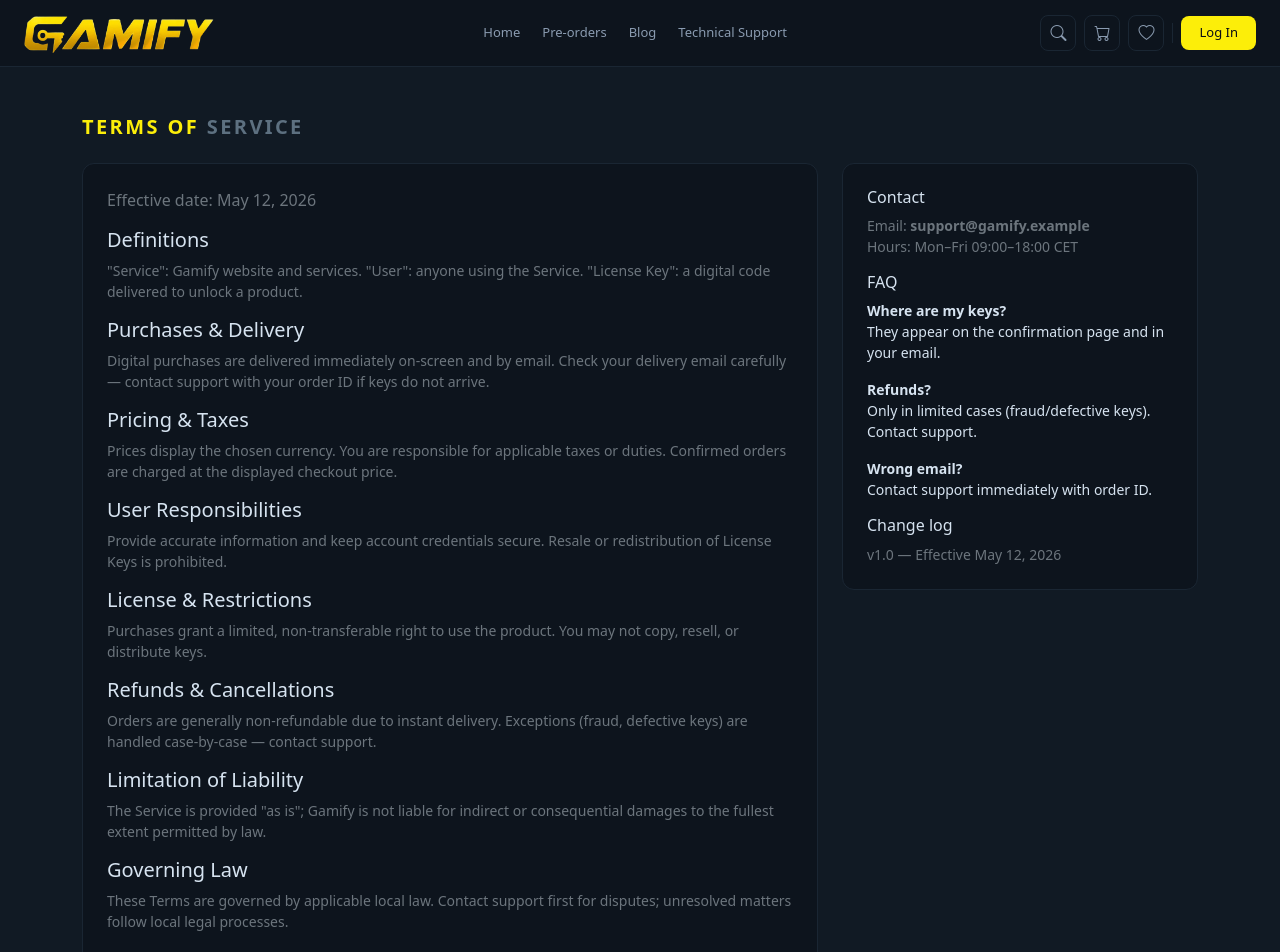
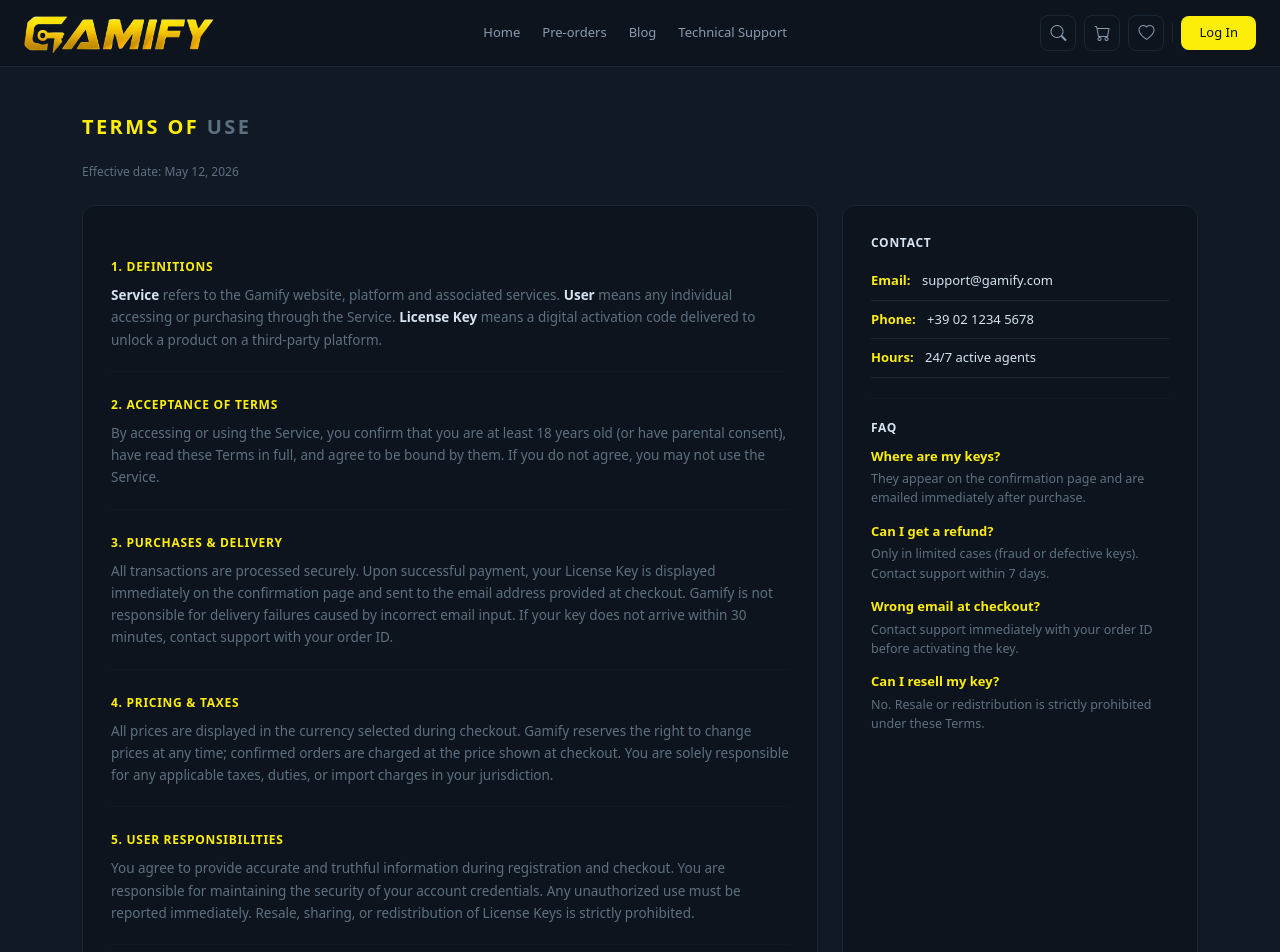
Before and after one commit to christian-matarazzo/gamify, a React app in the folder frontend/: page /terms in a window 1280 px wide. Shown: the top 952 px of the page. Built offline with nearby package versions, Linux system fonts and the light colour scheme; no server answers; the HTML template or start-up script is replaced by a standard one.

Commit message:
terms page refactor + styling

```diff
--- a/frontend/src/pages/TermsPage.jsx
+++ b/frontend/src/pages/TermsPage.jsx
@@ -1,54 +1,114 @@
 import React from 'react';
-import '../styles/CheckoutPage.css';
+import '../styles/TermsPage.css';
 
 export default function TermsPage() {
   return (
     <div className="container py-5">
-            <h2 className="gamify-cart-heading mb-4"><span>Terms of</span> Service</h2>
+      <h2 className="gamify-cart-heading mb-4"><span>Terms of</span> Use</h2>
+      <span className="gamify-terms-date">Effective date: May 12, 2026</span>
 
-            <div className="row">
+      <div className="row g-4">
         <div className="col-lg-8">
-                    <div className="gamify-checkout-section p-4">
-                        <p className="text-secondary mb-3">Effective date: May 12, 2026</p>
+          <div className="gamify-terms-section">
 
-                        <h5>Definitions</h5>
-                        <p className="small text-secondary">"Service": Gamify website and services. "User": anyone using the Service. "License Key": a digital code delivered to unlock a product.</p>
+            <p className="gamify-terms-section-title">1. Definitions</p>
+            <p className="gamify-terms-body">
+              <strong className="gamify-terms-strong">Service</strong> refers to the Gamify website, platform and associated services.{' '}
+              <strong className="gamify-terms-strong">User</strong> means any individual accessing or purchasing through the Service.{' '}
+              <strong className="gamify-terms-strong">License Key</strong> means a digital activation code delivered to unlock a product on a third-party platform.
+            </p>
 
-                        <h5 className="mt-3">Purchases & Delivery</h5>
-                        <p className="small text-secondary">Digital purchases are delivered immediately on-screen and by email. Check your delivery email carefully — contact support with your order ID if keys do not arrive.</p>
+            <hr className="gamify-terms-divider" />
 
-                        <h5 className="mt-3">Pricing & Taxes</h5>
-                        <p className="small text-secondary">Prices display the chosen currency. You are responsible for applicable taxes or duties. Confirmed orders are charged at the displayed checkout price.</p>
+            <p className="gamify-terms-section-title">2. Acceptance of Terms</p>
+            <p className="gamify-terms-body">
+              By accessing or using the Service, you confirm that you are at least 18 years old (or have parental consent), have read these Terms in full, and agree to be bound by them. If you do not agree, you may not use the Service.
+            </p>
 
-                        <h5 className="mt-3">User Responsibilities</h5>
-                        <p className="small text-secondary">Provide accurate information and keep account credentials secure. Resale or redistribution of License Keys is prohibited.</p>
+            <hr className="gamify-terms-divider" />
 
-                        <h5 className="mt-3">License & Restrictions</h5>
-                        <p className="small text-secondary">Purchases grant a limited, non-transferable right to use the product. You may not copy, resell, or distribute keys.</p>
+            <p className="gamify-terms-section-title">3. Purchases &amp; Delivery</p>
+            <p className="gamify-terms-body">
+              All transactions are processed securely. Upon successful payment, your License Key is displayed immediately on the confirmation page and sent to the email address provided at checkout. Gamify is not responsible for delivery failures caused by incorrect email input. If your key does not arrive within 30 minutes, contact support with your order ID.
+            </p>
 
-                        <h5 className="mt-3">Refunds & Cancellations</h5>
-                        <p className="small text-secondary">Orders are generally non-refundable due to instant delivery. Exceptions (fraud, defective keys) are handled case-by-case — contact support.</p>
+            <hr className="gamify-terms-divider" />
 
-                        <h5 className="mt-3">Limitation of Liability</h5>
-                        <p className="small text-secondary">The Service is provided "as is"; Gamify is not liable for indirect or consequential damages to the fullest extent permitted by law.</p>
+            <p className="gamify-terms-section-title">4. Pricing &amp; Taxes</p>
+            <p className="gamify-terms-body">
+              All prices are displayed in the currency selected during checkout. Gamify reserves the right to change prices at any time; confirmed orders are charged at the price shown at checkout. You are solely responsible for any applicable taxes, duties, or import charges in your jurisdiction.
+            </p>
 
-                        <h5 className="mt-3">Governing Law</h5>
-                        <p className="small text-secondary">These Terms are governed by applicable local law. Contact support first for disputes; unresolved matters follow local legal processes.</p>
+            <hr className="gamify-terms-divider" />
+
+            <p className="gamify-terms-section-title">5. User Responsibilities</p>
+            <p className="gamify-terms-body">
+              You agree to provide accurate and truthful information during registration and checkout. You are responsible for maintaining the security of your account credentials. Any unauthorized use must be reported immediately. Resale, sharing, or redistribution of License Keys is strictly prohibited.
+            </p>
+
+            <hr className="gamify-terms-divider" />
+
+            <p className="gamify-terms-section-title">6. License &amp; Intellectual Property</p>
+            <p className="gamify-terms-body">
+              Each purchase grants you a limited, personal, non-transferable license to activate and use the associated product for personal purposes only. Gamify acts solely as a digital reseller. You may not copy, redistribute, or commercially exploit any License Key purchased through the Service.
+            </p>
+
+            <hr className="gamify-terms-divider" />
+
+            <p className="gamify-terms-section-title">7. Refunds &amp; Cancellations</p>
+            <p className="gamify-terms-body">
+              Due to the instant and irreversible nature of digital delivery, all sales are generally final. Refunds may be issued at Gamify's discretion in cases of fraud or defective keys. Contact support within 7 days of purchase with your order ID.
+            </p>
+
+            <hr className="gamify-terms-divider" />
+
+            <p className="gamify-terms-section-title">8. Prohibited Conduct</p>
+            <p className="gamify-terms-body">
+              You may not use the Service for fraudulent chargebacks, automated scraping, mass purchasing for resale, or any activity that violates applicable law. Gamify reserves the right to suspend accounts involved in such activities.
+            </p>
+
+            <hr className="gamify-terms-divider" />
+
+            <p className="gamify-terms-section-title">9. Limitation of Liability</p>
+            <p className="gamify-terms-body">
+              The Service is provided "as is" without warranties of any kind. Gamify shall not be liable for indirect or consequential damages arising from use of the Service, to the fullest extent permitted by applicable law.
+            </p>
+
+            <hr className="gamify-terms-divider" />
+
+            <p className="gamify-terms-section-title">10. Modifications to Terms</p>
+            <p className="gamify-terms-body">
+              Gamify may update these Terms at any time. Continued use of the Service after changes are published constitutes acceptance of the revised Terms.
+            </p>
+
+            <hr className="gamify-terms-divider" />
+
+            <p className="gamify-terms-section-title">11. Governing Law</p>
+            <p className="gamify-terms-body">
+              These Terms are governed by applicable local law. Users are encouraged to contact support first for disputes. Unresolved matters shall be subject to the jurisdiction of competent local courts.
+            </p>
+
           </div>
         </div>
 
         <div className="col-lg-4">
-                    <div className="p-4 gamify-checkout-section">
-                        <h6>Contact</h6>
-                        <p className="small text-secondary">Email: <strong>support@gamify.example</strong><br />Hours: Mon–Fri 09:00–18:00 CET</p>
+          <div className="gamify-terms-section">
+            <p className="gamify-terms-sidebar-title">Contact</p>
+            <div className="gamify-terms-contact-item"><strong>Email:</strong> <span className="ms-2">support@gamify.com</span></div>
+            <div className="gamify-terms-contact-item"><strong>Phone:</strong> <span className="ms-2">+39 02 1234 5678</span></div>
+            <div className="gamify-terms-contact-item"><strong>Hours:</strong> <span className="ms-2">24/7 active agents</span></div>
 
-                        <h6 className="mt-3">FAQ</h6>
-                        <p className="small"><strong>Where are my keys?</strong><br />They appear on the confirmation page and in your email.</p>
-                        <p className="small"><strong>Refunds?</strong><br />Only in limited cases (fraud/defective keys). Contact support.</p>
-                        <p className="small"><strong>Wrong email?</strong><br />Contact support immediately with order ID.</p>
+            <hr className="gamify-terms-divider" />
 
-                        <h6 className="mt-3">Change log</h6>
-                        <p className="small text-secondary mb-0">v1.0 — Effective May 12, 2026</p>
+            <p className="gamify-terms-sidebar-title">FAQ</p>
+            <span className="gamify-terms-faq-question">Where are my keys?</span>
+            <p className="gamify-terms-faq-answer">They appear on the confirmation page and are emailed immediately after purchase.</p>
+            <span className="gamify-terms-faq-question">Can I get a refund?</span>
+            <p className="gamify-terms-faq-answer">Only in limited cases (fraud or defective keys). Contact support within 7 days.</p>
+            <span className="gamify-terms-faq-question">Wrong email at checkout?</span>
+            <p className="gamify-terms-faq-answer">Contact support immediately with your order ID before activating the key.</p>
+            <span className="gamify-terms-faq-question">Can I resell my key?</span>
+            <p className="gamify-terms-faq-answer">No. Resale or redistribution is strictly prohibited under these Terms.</p>
           </div>
         </div>
       </div>
--- /dev/null
+++ b/frontend/src/styles/TermsPage.css
@@ -0,0 +1,85 @@
+.gamify-terms-date {
+  display: block;
+  font-size: 12px;
+  color: var(--text-secondary);
+  margin-bottom: 24px;
+}
+
+.gamify-terms-section {
+  background: var(--bg-2);
+  border: 1px solid var(--bg-4);
+  border-radius: 12px;
+  padding: 28px;
+  height: 100%;
+}
+
+.gamify-terms-section-title {
+  font-size: 12px;
+  font-weight: 700;
+  color: var(--accent);
+  text-transform: uppercase;
+  letter-spacing: 0.06em;
+  margin: 24px 0 8px;
+}
+
+.gamify-terms-body {
+  color: var(--text-secondary);
+  font-size: 13.5px;
+  line-height: 1.65;
+  margin: 0;
+}
+
+.gamify-terms-strong {
+  color: var(--text-primary);
+}
+
+.gamify-terms-divider {
+  border: none;
+  border-top: 1px solid var(--bg-4);
+  margin: 20px 0;
+}
+
+.gamify-terms-sidebar-title {
+  font-size: 12px;
+  font-weight: 700;
+  text-transform: uppercase;
+  letter-spacing: 0.06em;
+  color: var(--text-primary);
+  margin: 0 0 10px;
+}
+
+.gamify-terms-contact-item {
+  padding: 9px 0;
+  border-bottom: 1px solid var(--bg-4);
+  font-size: 13px;
+  color: var(--text-primary);
+}
+
+.gamify-terms-contact-item:last-child {
+  border-bottom: none;
+}
+
+.gamify-terms-contact-item strong {
+  color: var(--accent);
+}
+
+.gamify-terms-faq-question {
+  color: var(--accent);
+  font-weight: 600;
+  font-size: 13px;
+  display: block;
+  margin-bottom: 3px;
+}
+
+.gamify-terms-faq-answer {
+  color: var(--text-secondary);
+  font-size: 12.5px;
+  line-height: 1.55;
+  margin-bottom: 14px;
+}
+
+.gamify-terms-changelog {
+  font-size: 12px;
+  color: var(--text-secondary);
+  margin: 0;
+}
```
Lines whose indentation alone changed are shown as unchanged.
